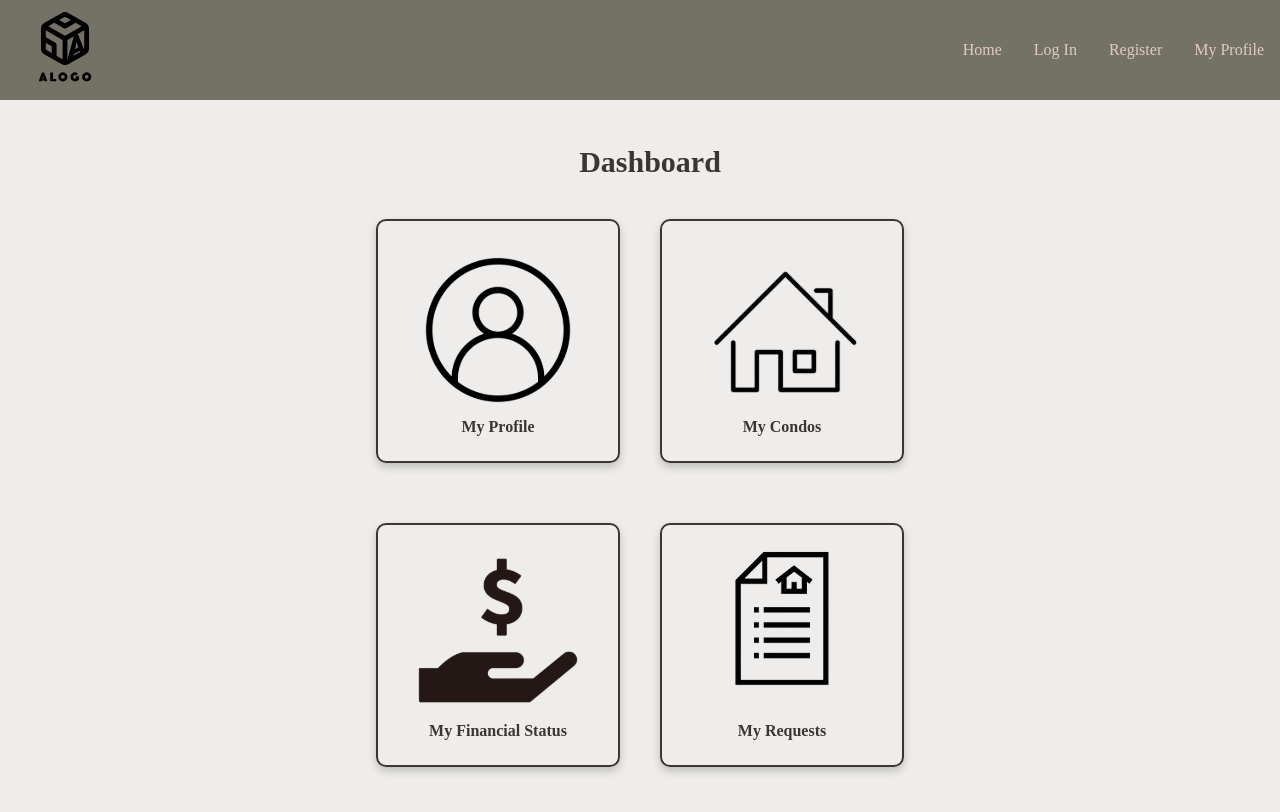
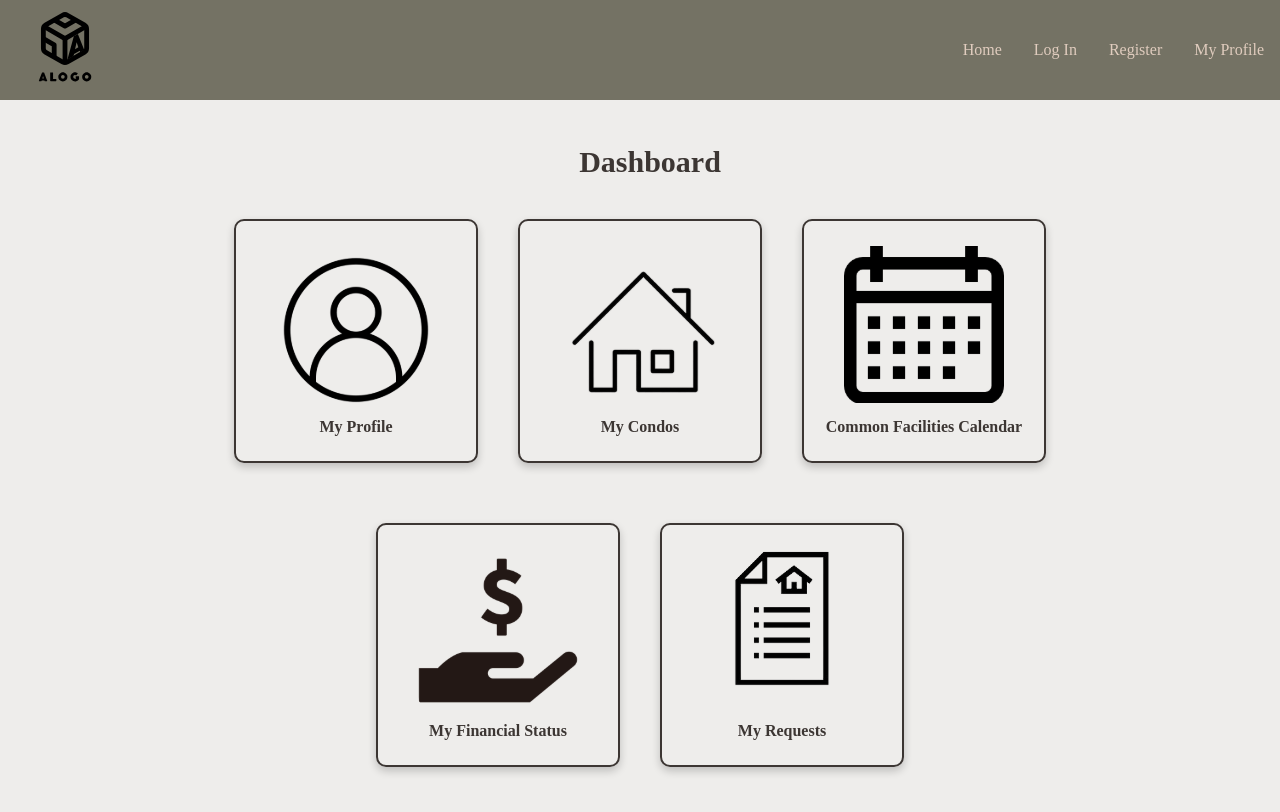
Before and after one commit to Ahmad-Elmahallawy/iCondo, a React (Create React App) app in the folder frontend/: page /CondoOwnerDashboard in a window 1280 px wide. Shown: the top 812 px of the page. Built offline with nearby package versions, Linux system fonts and the light colour scheme; no server answers.

Commit message:
Added common facilities calendar to condo owner dashboard

```diff
--- a/frontend/src/Pages/CondoOwnerDashboardLandingPage.tsx
+++ b/frontend/src/Pages/CondoOwnerDashboardLandingPage.tsx
@@ -8,6 +8,7 @@ const CondoOwnerDashboardPage: React.FC = () => {
   const Financial_status = "/Assets/FinancialStatus.svg";
   const Condos = "/Assets/CreateProperty.svg";
   const Requests = "/Assets/PropertiesList.svg";
+  const Calendar = "/Assets/Calander.svg";
 
   // Check if the user is logged in
   const user = JSON.parse(localStorage.getItem("userData") || "{}");
@@ -26,8 +27,8 @@ const CondoOwnerDashboardPage: React.FC = () => {
         </div>
         <div className="dashboard-row">
           <IconCard title="My Profile" icon={Profile} route="/Profile" />
-          <IconCard title="My Condos" icon={Condos} route="/MyCondos" />{" "}
-          {/*TODO: ADD ROUTE*/}
+          <IconCard title="My Condos" icon={Condos} route="/MyCondos" />
+          <IconCard title="Common Facilities Calendar" icon={Calendar} route="/Calendar" />
         </div>
         <div className="dashboard-row">
           <IconCard
```
Also changed, not shown: frontend/public/Assets/calander.svg (added).
